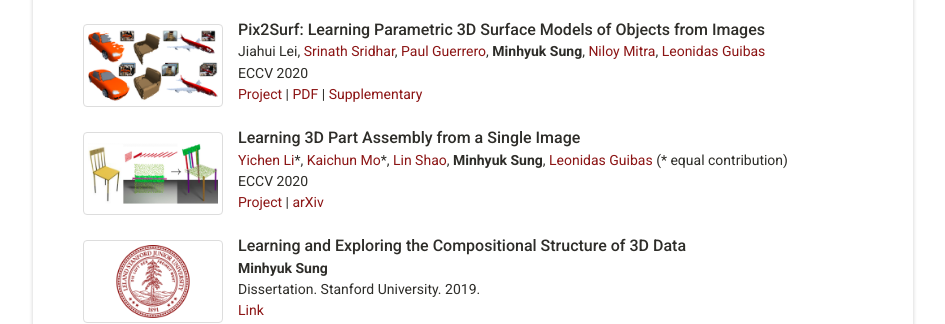
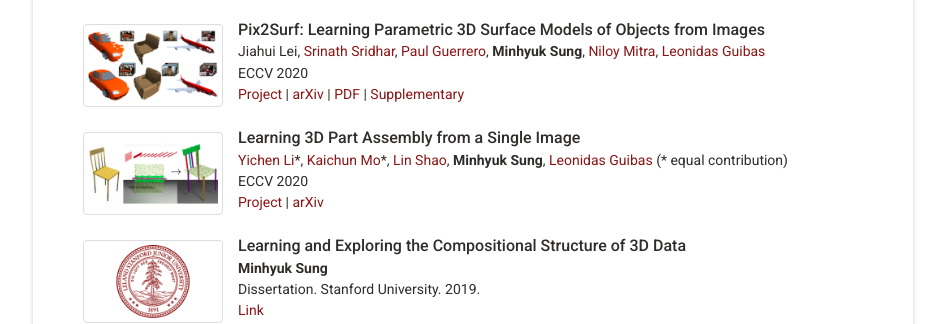
Before and after one commit to mhsung/mhsung.github.io, a Jekyll site: the page built from index.html, in a window 1280 px wide. Shown: the part 758-1082 px from the top of the page, without its empty margins (167-1112 px from the left). Built offline with Jekyll 4.4.1, drawn with Linux system fonts in a browser that asks for light colours; some web fonts are replaced.

Commit message:
Added Pix2Surf arXiv link.

```diff
--- a/_includes/publications.html
+++ b/_includes/publications.html
@@ -90,6 +90,7 @@
           <br>
           ECCV 2020<br>
           <a href="https://geometry.stanford.edu/projects/pix2surf/" target="_blank">Project</a> |
+          <a href="https://arxiv.org/abs/2008.07760" target="_blank">arXiv</a> |
           <a href="https://geometry.stanford.edu/projects/pix2surf/pub/pix2surf.pdf" target="_blank">PDF</a> |
           <a href="https://geometry.stanford.edu/projects/pix2surf/pub/pix2surf_supp.pdf" target="_blank">Supplementary</a>
         </span>
```
